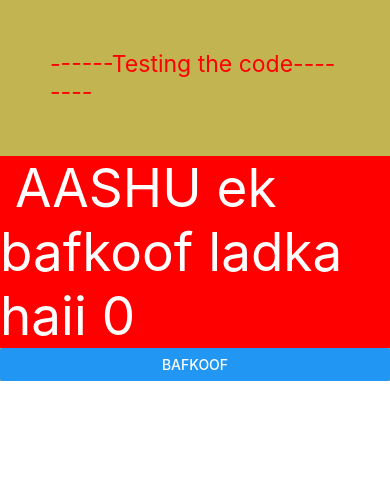
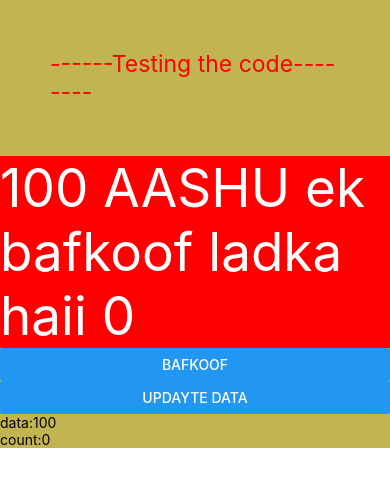
Before and after one commit to Aryan7417/react-native, a React Native app: screen / in a window 390 px wide. Shown: the top 486 px of the page. Built offline with nearby package versions, Linux system fonts and the light colour scheme.

Commit message:
props and hooks

```diff
--- a/introduction of raect-native/Hooks.tsx
+++ b/introduction of raect-native/Hooks.tsx
@@ -4,20 +4,41 @@ import { View ,Text, Button } from 'react-native'
 const Hooks = () => {
 
     const [count,setCount]=useState(0)
+    const [data, setData]=useState(100)
     useEffect(()=>{
-        console.warn("bafkoof ladka haii");
+        console.warn("khaa ho yr");
 
 
-    })
+    },[count])
+
+    useEffect(()=>{
+        console.warn("hey khushi");
+
+
+    },[data])
+
 
     return(
         <View>
-           <Text style={{fontSize:53 ,backgroundColor:"red" ,color:"white"}} > AASHU ek bafkoof ladka haii {count}</Text>
+           <Text style={{fontSize:53 ,backgroundColor:"red" ,color:"white"}} >{data} AASHU ek bafkoof ladka haii {count}</Text>
            <Button title='bafkoof' onPress={()=>setCount(count+1)}/>
+            <Button title='updayte data' onPress={()=>setData(data+1)}/>
+                <User info={{data,count}}/>
            </View>
     )
 
+}
 
+const User=(props)=>{
+    useEffect(()=>{
+        console.warn("run the code")
+    },[props.info.data])
+    return(
+        <View>
+        <Text>data:{props.info.data}</Text>
+        <Text>count:{props.info.count}</Text>
+    </View>
+)
 
 }
 
```
